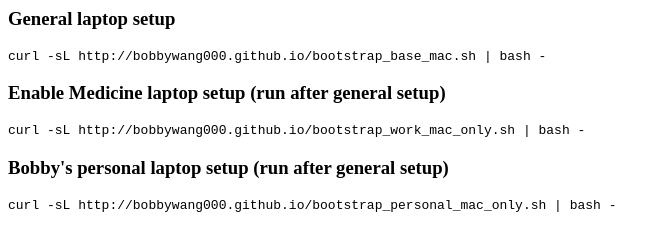
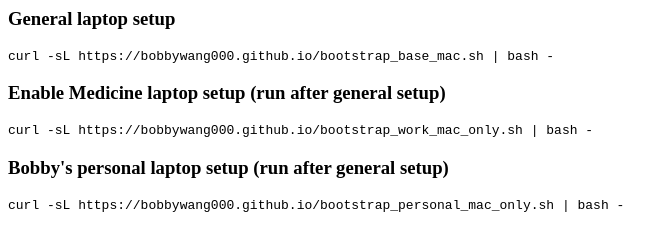
Before and after one commit to bobbywang000/bobbywang000.github.io, a plain HTML site: page index.html in a window 1280 px wide. Shown: the whole page, without its empty margins (0-663 px from the left). Drawn offline with Linux system fonts and the light colour scheme.

Commit message:
nice i got https for free

```diff
--- a/index.html
+++ b/index.html
@@ -1,17 +1,17 @@
 <h3>General laptop setup</h3>
 
 <code>
-curl -sL http://bobbywang000.github.io/bootstrap_base_mac.sh | bash -
+curl -sL https://bobbywang000.github.io/bootstrap_base_mac.sh | bash -
 </code>
 
 <h3>Enable Medicine laptop setup (run after general setup)</h3>
 
 <code>
-curl -sL http://bobbywang000.github.io/bootstrap_work_mac_only.sh | bash -
+curl -sL https://bobbywang000.github.io/bootstrap_work_mac_only.sh | bash -
 </code>
 
 <h3>Bobby's personal laptop setup (run after general setup)</h3>
 
 <code>
-curl -sL http://bobbywang000.github.io/bootstrap_personal_mac_only.sh | bash -
+curl -sL https://bobbywang000.github.io/bootstrap_personal_mac_only.sh | bash -
 </code>
```
Also changed, not shown: 1 other file.
